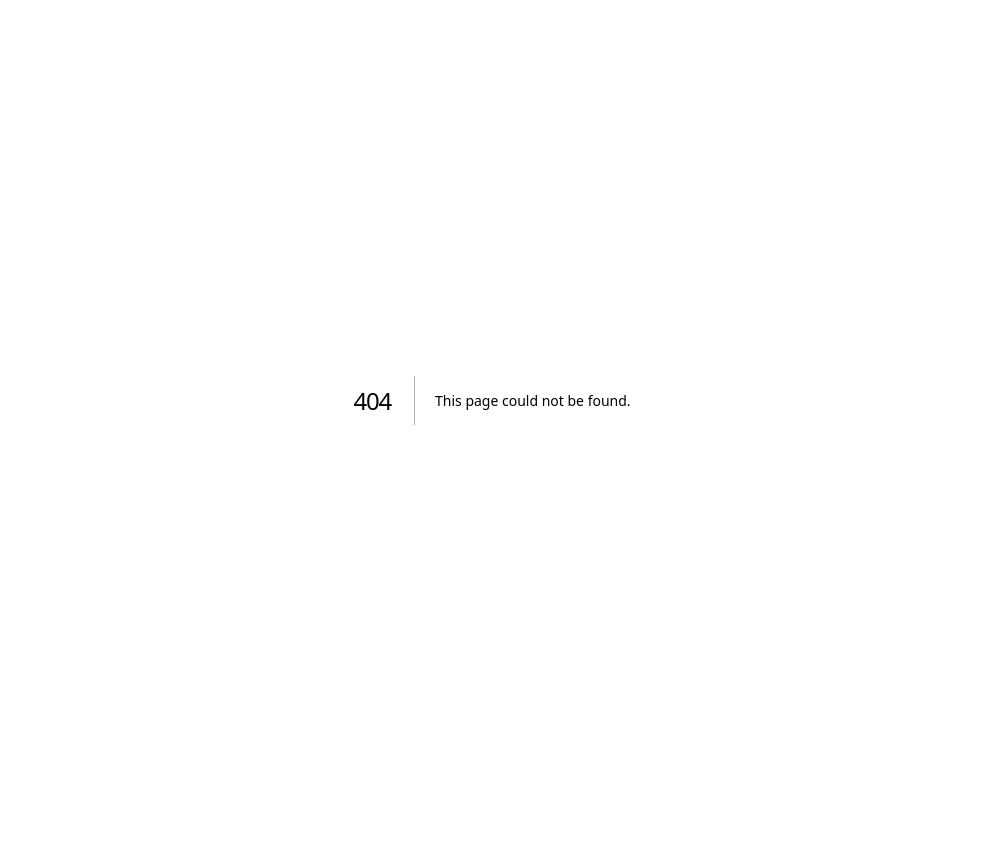
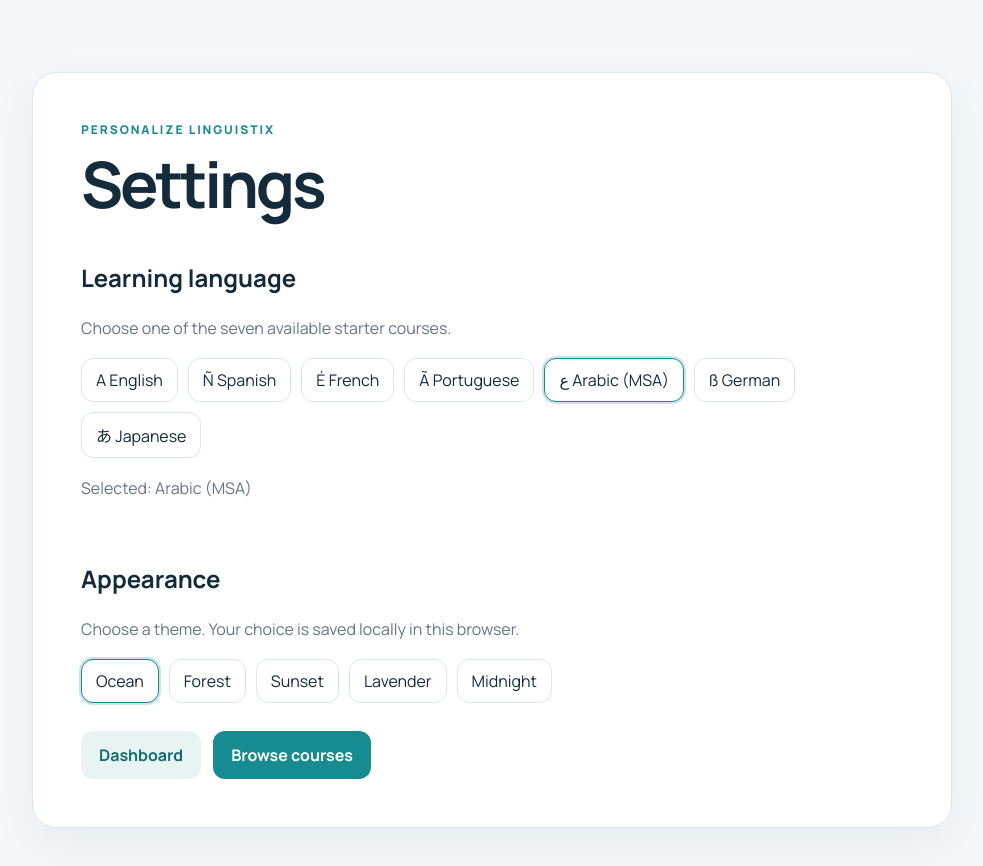
Before and after one commit to midas459/linguistix, a Next.js app in the folder next-app/: page /settings in a window 1280 px wide. Before the commit this address had no page. Shown: the top 866 px of the page, without its empty margins (148-1131 px from the left). Before the commit the page ends 800 px from the top, so only its background shows below. Built offline with nearby package versions, Linux system fonts and the light colour scheme.

Commit message:
Port language and five-theme settings to Next.js

```diff
--- /dev/null
+++ b/next-app/app/settings/page.js
@@ -0,0 +1,49 @@
+"use client";
+
+import Link from "next/link";
+import { useLearn } from "../../lib/learn-store";
+
+const THEMES = [
+  ["ocean", "Ocean"], ["forest", "Forest"], ["sunset", "Sunset"],
+  ["lavender", "Lavender"], ["midnight", "Midnight"],
+];
+
+export default function SettingsPage() {
+  const { language, languages, lang, setLang, theme, setTheme } = useLearn();
+
+  return (
+    <main>
+      <section className="panel">
+        <div className="eyebrow">Personalize Linguistix</div>
+        <h1>Settings</h1>
+        <div className="settings-grid">
+          <section>
+            <h2>Learning language</h2>
+            <p>Choose one of the seven available starter courses.</p>
+            <div className="choice-row">
+              {languages.map(item => (
+                <button className="choice-button" key={item.code} type="button" aria-pressed={lang === item.code} onClick={() => setLang(item.code)}>
+                  {item.emblem} {item.label}
+                </button>
+              ))}
+            </div>
+            <p>Selected: {language.label}</p>
+          </section>
+          <section>
+            <h2>Appearance</h2>
+            <p>Choose a theme. Your choice is saved locally in this browser.</p>
+            <div className="choice-row">
+              {THEMES.map(([id, label]) => (
+                <button className="choice-button" key={id} type="button" aria-pressed={theme === id} onClick={() => setTheme(id)}>{label}</button>
+              ))}
+            </div>
+          </section>
+        </div>
+        <div className="actions">
+          <Link className="button secondary" href="/dashboard">Dashboard</Link>
+          <Link className="button" href="/learn">Browse courses</Link>
+        </div>
+      </section>
+    </main>
+  );
+}
```
